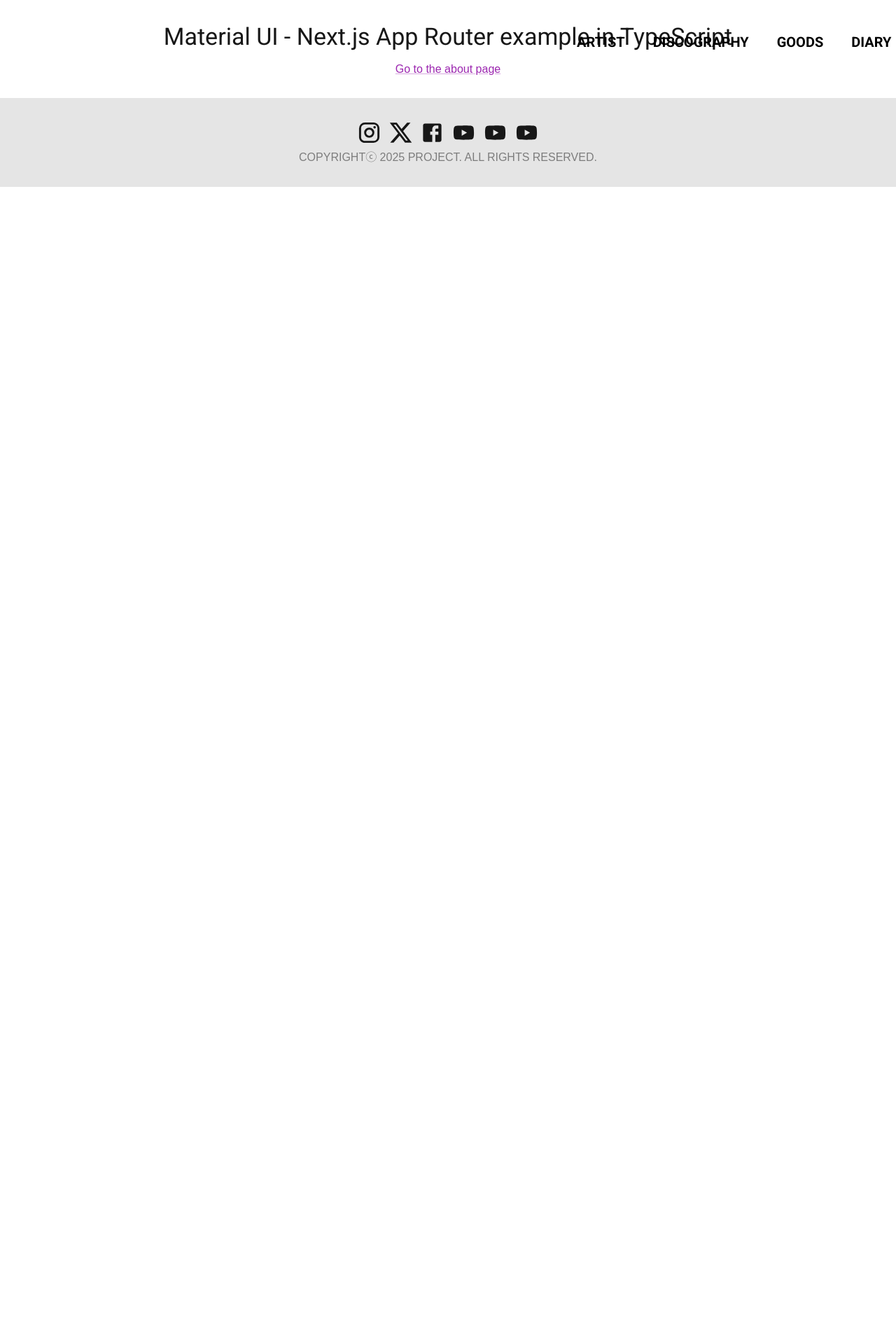
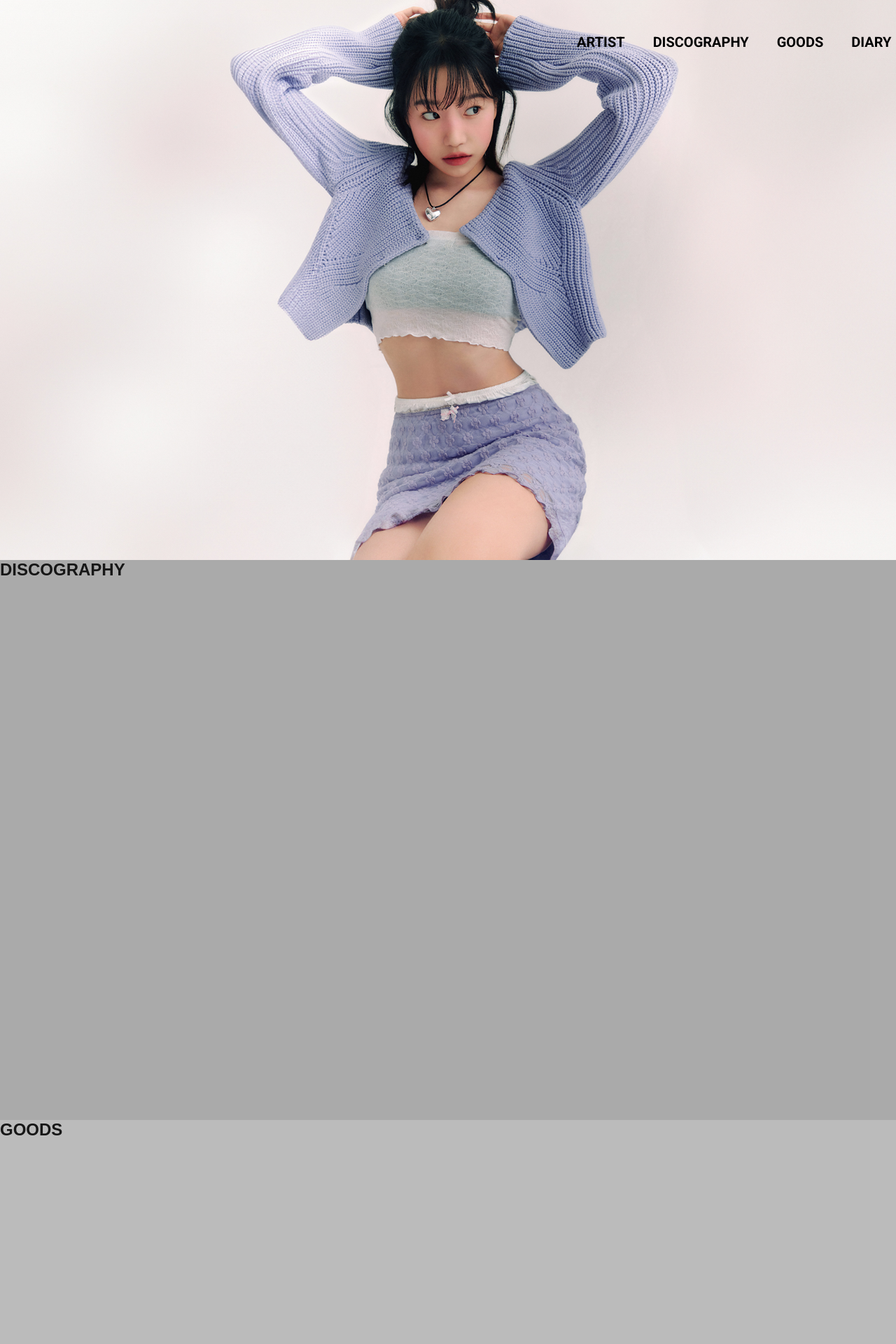
Before and after one commit to hyoni-ch/fan-site, a Next.js app: page / in a window 1280 px wide. Shown: the top 1920 px of the page at 70% size. Before the commit the page ends 800 px from the top, so only its background shows below. Built offline with nearby package versions, Linux system fonts and the light colour scheme; what @mui/material-nextjs would draw is missing.

Commit message:
메인페이지 섹션 스크롤 이동 기능 구현

```diff
--- a/src/app/page.tsx
+++ b/src/app/page.tsx
@@ -1,30 +1,76 @@
 "use client";
 
 // import { logout } from "@/utils/auth";
-import { Box, Container, Typography } from "@mui/material";
-import Link from "@mui/material/Link";
-import NextLink from "next/link";
+import Image from "next/image";
+import { useEffect, useState } from "react";
 
 function Home() {
+  const [currentSection, setCurrentSection] = useState<number>(0);
+  const [sectionHeight, setSectionHeight] = useState<number>(0);
+  const sections = [0, 1, 2, 3];
+
+  useEffect(() => {
+    setSectionHeight(window.innerHeight);
+  }, []);
+
+  const handleScroll = (e: WheelEvent) => {
+    if (e.deltaY > 0) {
+      if (currentSection < sections.length - 1) {
+        setCurrentSection((prev) => prev + 1);
+      }
+    } else {
+      if (currentSection > 0) {
+        setCurrentSection((prev) => prev - 1);
+      }
+    }
+  };
+
+  useEffect(() => {
+    window.addEventListener("wheel", handleScroll);
+    return () => {
+      window.removeEventListener("wheel", handleScroll);
+    };
+  }, [currentSection]);
+
+  useEffect(() => {
+    if (sectionHeight > 0) {
+      window.scrollTo({
+        top: currentSection * sectionHeight,
+        behavior: "smooth",
+      });
+    }
+  }, [currentSection, sectionHeight]);
+
   return (
-    <Container maxWidth="lg">
-      <Box
-        sx={{
-          my: 4,
-          display: "flex",
-          flexDirection: "column",
-          justifyContent: "center",
-          alignItems: "center",
+    <div>
+      <section style={{ position: "relative", width: "100%", height: "100vh" }}>
+        <Image
+          src="/images/mainImg.jpg"
+          alt="mainImg"
+          layout="fill"
+          objectFit="cover"
+          style={{ position: "absolute", top: 0, left: 0 }}
+        />
+      </section>
+
+      <section
+        style={{
+          height: "100vh",
+          backgroundColor: "#aaa",
         }}
       >
-        <Typography variant="h4" component="h1" sx={{ mb: 2 }}>
-          Material UI - Next.js App Router example in TypeScript
-        </Typography>
-        <Link href="/about" color="secondary" component={NextLink}>
-          Go to the about page
-        </Link>
-      </Box>
-    </Container>
+        <h1>DISCOGRAPHY</h1>
+      </section>
+
+      <section
+        style={{
+          height: "100vh",
+          backgroundColor: "#bbb",
+        }}
+      >
+        <h1>GOODS</h1>
+      </section>
+    </div>
   );
 }
 
```
